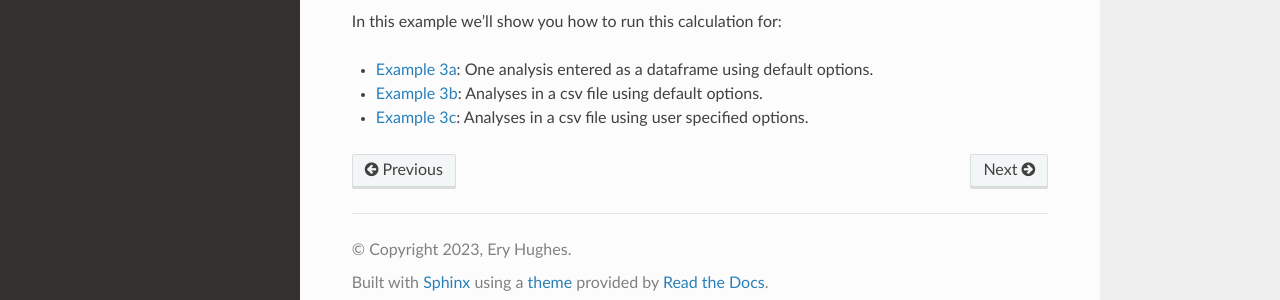
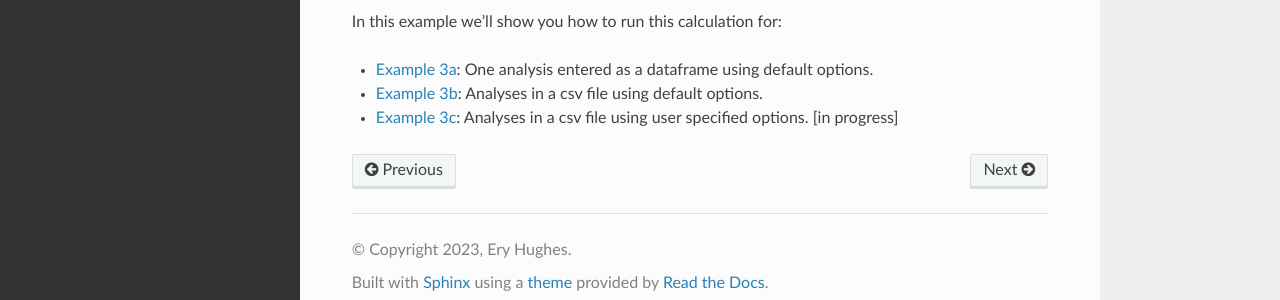
Before and after one commit to eryhughes/VolFe, a Sphinx documentation site: the page built from docs/worked_example_oxys.rst, in a window 1280 px wide and 940 px high. Shown: the part 622-922 px from the top of the window. Built offline with Sphinx 7.4.7 and the Read the Docs theme 2.0.0, drawn with Linux system fonts in a browser that asks for light colours; pages that are not in the unit, such as notebooks, are missing from menus.

Commit message:
Update worked_example_oxys.rst

```diff
--- a/docs/worked_example_oxys.rst
+++ b/docs/worked_example_oxys.rst
@@ -15,4 +15,4 @@ In this example we'll show you how to run this calculation for:
 
 - :doc:`Example 3b <Examples/3b. SfO2 csv>`: Analyses in a csv file using default options.
 
-- :doc:`Example 3c <Examples/3c. SfO2 user_opt>`: Analyses in a csv file using user specified options.
+- :doc:`Example 3c <Examples/3c. SfO2 user_opt>`: Analyses in a csv file using user specified options. [in progress]
```
